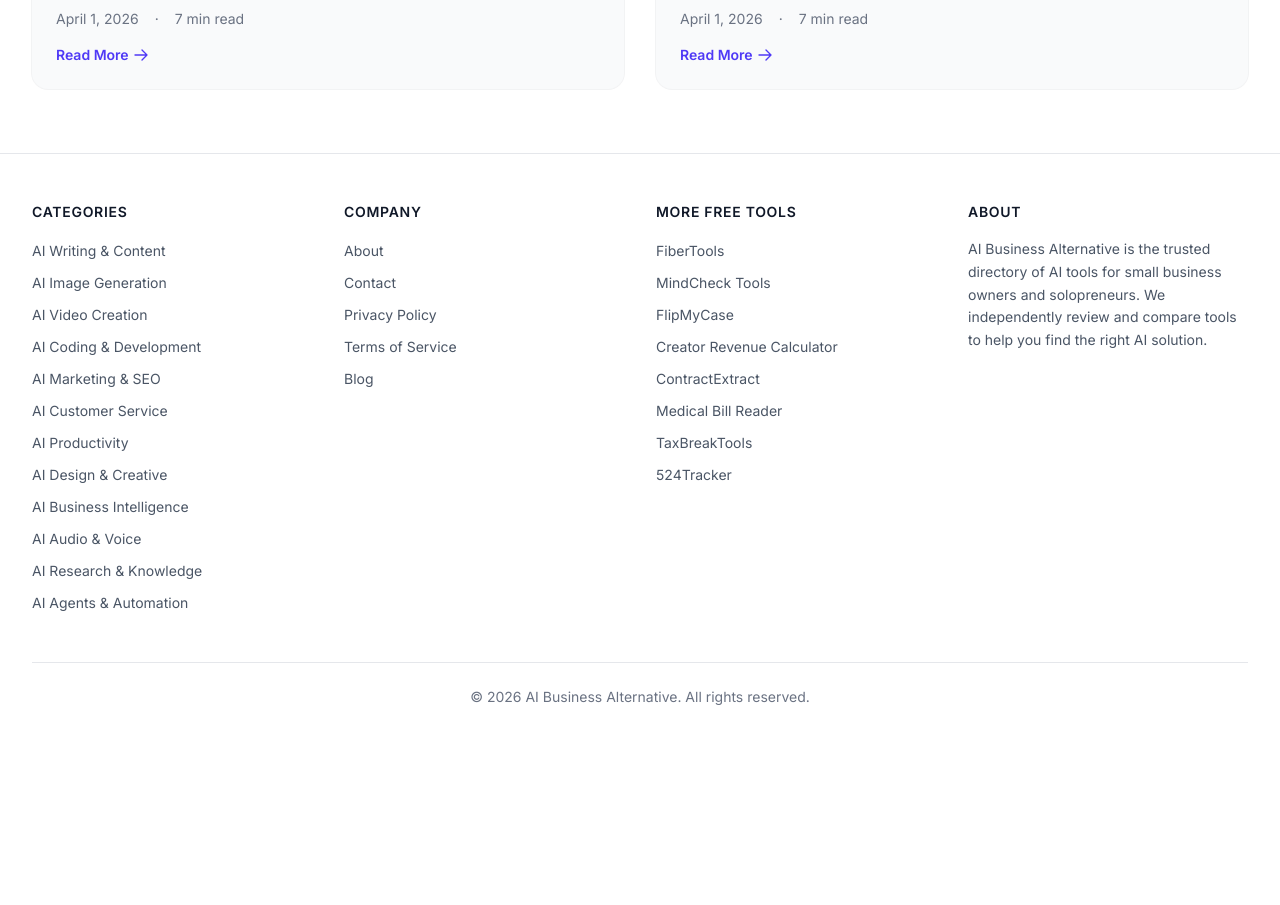
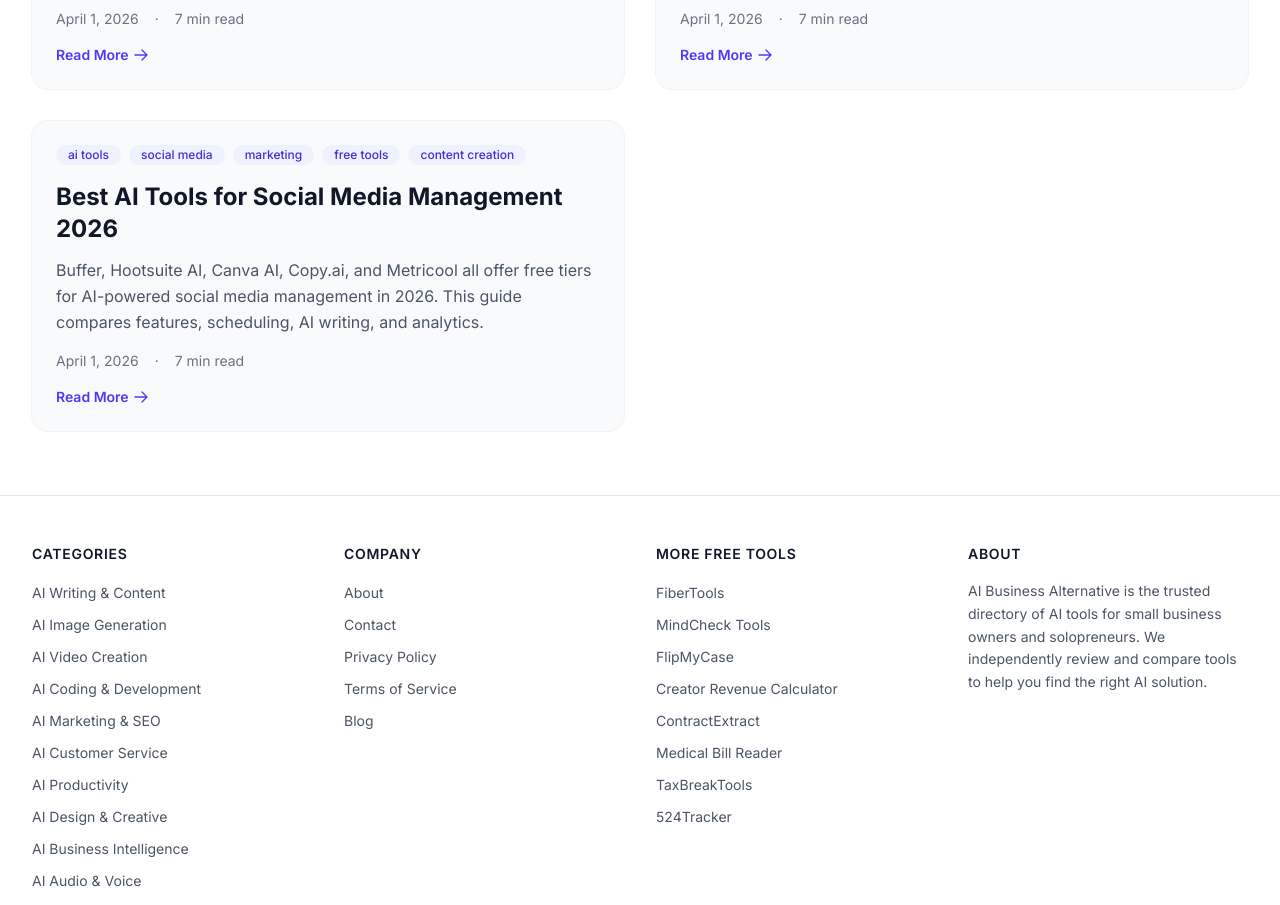
Before and after one commit to raiderj77/aibusinessalternative, a Next.js app: page /blog in a window 1280 px wide. Shown: the part 5640-6545 px from the top of the page. Before the commit the page ends 6395 px from the top, so only its background shows below. Built offline with nearby package versions, Linux system fonts and the light colour scheme.

Commit message:
feat: add ai-tools-social-media-2026 (score 80)

```diff
--- a/src/data/blog.ts
+++ b/src/data/blog.ts
@@ -2833,6 +2833,110 @@ export const blogPosts: BlogPost[] = [
 <h3>Why do some sites offer both no-sign-up and account options?</h3>
 <p>Offering no-sign-up access is a low-friction way to attract users and demonstrate the tool&apos;s value. It reduces bounce rates from visitors who are hesitant to register. Once a user sees the potential and hits the anonymous limit or desires saved history, they are more likely to convert into a registered user, which provides the company with a stable user base and potential upgrade paths to paid plans.</p>
 <p>For those willing to create an account, our guide to <a href="/blog/midjourney-alternatives-free-2026">free Midjourney alternatives</a> explores tools with more advanced features. If moving images are your goal, explore our list of <a href="/blog/ai-video-editor-free-2026">free AI video tools</a>. To start generating images instantly, visit the <a href="https://www.bing.com/create" rel="noopener noreferrer" target="_blank">Microsoft Copilot Image Creator</a>.</p>`
+  },
+  {
+    slug: 'ai-tools-social-media-2026',
+    title: 'Best AI Tools for Social Media Management 2026',
+    excerpt:
+      'Buffer, Hootsuite AI, Canva AI, Copy.ai, and Metricool all offer free tiers for AI-powered social media management in 2026. This guide compares features, scheduling, AI writing, and analytics.',
+    publishedAt: '2026-04-01',
+    updatedAt: '2026-04-01',
+    readTime: '7 min read',
+    tags: ['ai-tools', 'social-media', 'marketing', 'free-tools', 'content-creation'],
+    content: `
+<p>In the rapidly evolving landscape of digital marketing, artificial intelligence has moved from a novel experiment to the foundational layer of effective social media management. By 2026, the conversation is no longer about whether to use AI, but how to strategically assemble the right AI tools to achieve specific business outcomes without bloating your budget or workflow.</p>
+
+<h2>What AI Social Media Tools Actually Do in 2026</h2>
+<p>The capabilities of AI in social media have matured significantly. The current generation of tools focuses on context-aware assistance rather than robotic repetition. For content creation, AI now analyzes a brand&apos;s historical performance and audience engagement to suggest content themes and formats likely to resonate. It can draft post captions in a brand&apos;s established voice, generate a variety of visual assets from text prompts, and even recommend optimal posting times based on predictive algorithms. Beyond publishing, these tools provide advanced sentiment analysis, identifying not just mentions but the nuanced emotional tone behind conversations. They can cluster audience feedback into thematic groups, alert teams to emerging trends or potential crises, and generate detailed performance reports that highlight &ldquo;why&rdquo; certain content succeeded, offering actionable recommendations for future strategy. This shift transforms AI from a simple scheduler to an integral component of strategic planning and audience understanding.</p>
+
+<h2>Best AI Social Media Management Tools in 2026</h2>
+
+<h3>Buffer (AI Assistant Free Tier)</h3>
+<p>Buffer remains a stalwart for its clean interface and straightforward scheduling. Its 2026 AI Assistant, available even on its free plan, integrates directly into the composer. It helps refine post drafts, suggests hashtags based on content analysis, and can generate quick ideas based on a keyword. While its AI features are more supplemental than all-encompassing, the seamless integration makes it an excellent, low-friction starting point for individuals and small teams who need reliable scheduling with a helpful AI nudge for content polish.</p>
+
+<h3>Hootsuite (AI Features)</h3>
+<p>Hootsuite has deeply embedded AI across its enterprise-focused platform. Its strengths lie in social listening and analytics. The AI can sift through millions of social conversations to provide tailored trend reports, competitive analysis, and predictive insights on campaign performance. Its OwlyWriter AI assists in content ideation and drafting. The tool is powerful for larger organizations or agencies that need to monitor brand health across many channels and require deep, AI-powered analytics to inform strategy, though its pricing reflects this advanced functionality.</p>
+
+<h3>Canva AI for Social Graphics</h3>
+<p>Canva is no longer just a design tool; its suite of AI features has made it a powerhouse for social media visuals. Magic Design can generate complete social post templates from a text description. Magic Eraser and Magic Edit allow for rapid image adjustments. The AI-powered Brand Voice feature ensures text on graphics aligns with your tone. For teams that need to produce high volumes of visually consistent content quickly, Canva&apos;s AI dramatically reduces the time from idea to publishable asset, all within a familiar ecosystem. For alternatives, consider our guide to <a href="/blog/canva-alternatives-free-2026">free design tools</a>.</p>
+
+<h3>Copy.ai Social Posts</h3>
+<p>Copy.ai specializes in the written word. Its workflows for social media are highly refined, allowing users to generate entire campaign series, carousel captions, and LinkedIn articles from a single brief. The platform offers a &ldquo;Brand Voice&rdquo; training feature, where it learns from your existing content to produce on-brand drafts. It excels at volume and variety, making it ideal for content teams that need to populate a content calendar with numerous engaging copy variations for A/B testing or multi-platform campaigns.</p>
+
+<h3>Metricool (Free Analytics + AI)</h3>
+<p>Metricool offers a compelling proposition: robust cross-platform analytics and scheduling with a generous free tier. Its AI features include a content ideas generator, an AI writer for posts, and predictive best-time-to-post recommendations. Where it stands out is in its analytical depth; the AI helps visualize performance comparisons and suggests actionable improvements. This combination of free access, scheduling, and AI-enhanced analytics makes it a top choice for bootstrapped startups and consultants who need maximum insight without a significant upfront investment.</p>
+
+<h2>AI Social Media Tools: Feature Comparison</h2>
+<table>
+<thead>
+<tr>
+<th>Tool</th>
+<th>Free Tier</th>
+<th>AI Writing</th>
+<th>Scheduling</th>
+<th>Analytics</th>
+<th>Best For</th>
+</tr>
+</thead>
+<tbody>
+<tr>
+<td><strong>Buffer</strong></td>
+<td>Yes (limited)</td>
+<td>Basic refinement &amp; ideas</td>
+<td>Yes</td>
+<td>Basic</td>
+<td>Individuals &amp; simple scheduling</td>
+</tr>
+<tr>
+<td><strong>Hootsuite</strong></td>
+<td>Trial only</td>
+<td>Advanced ideation &amp; drafting</td>
+<td>Yes</td>
+<td>Advanced (AI-powered)</td>
+<td>Large teams &amp; enterprise analytics</td>
+</tr>
+<tr>
+<td><strong>Canva AI</strong></td>
+<td>Yes (limited AI)</td>
+<td>For graphic text</td>
+<td>No</td>
+<td>No</td>
+<td>Visual content creation at scale</td>
+</tr>
+<tr>
+<td><strong>Copy.ai</strong></td>
+<td>Yes (credits)</td>
+<td>Specialized &amp; brand-aware</td>
+<td>No</td>
+<td>No</td>
+<td>Generating high-volume written content</td>
+</tr>
+<tr>
+<td><strong>Metricool</strong></td>
+<td>Yes (generous)</td>
+<td>Ideas &amp; writing</td>
+<td>Yes</td>
+<td>Advanced</td>
+<td>Cost-effective analytics &amp; all-in-one</td>
+</tr>
+</tbody>
+</table>
+
+<h2>How to Build a Lean AI Social Media Stack</h2>
+<p>Assembling an effective toolkit does not require subscribing to every service. A lean stack addresses core needs without overlap. Start with a foundational scheduler that includes basic AI assistance, such as Buffer or Metricool. This handles publishing and provides a performance baseline. Next, integrate a specialized creative tool based on your primary content format. If visuals are key, Canva&apos;s AI is indispensable. If copywriting is the bottleneck, a tool like Copy.ai becomes your engine. Finally, ensure one tool in your stack provides meaningful analytics; Metricool&apos;s free plan or Hootsuite&apos;s advanced suite can fill this role. The goal is to create a connected workflow where insights from analytics inform the creative process, and AI assists at each stage, minimizing manual effort. For a broader look at automation, explore our resource on <a href="/blog/ai-tools-small-business-2026">AI for small business</a>.</p>
+
+<h2>FAQ</h2>
+
+<h3>Is AI-generated social content detectable by audiences?</h3>
+<p>In 2026, the most effective AI tools are used for augmentation, not full automation. Audiences may detect content that is generic, lacks nuance, or fails to reflect a genuine brand personality. The best practice is to use AI for ideation, first drafts, and data analysis, but always have a human team member add final edits, personal anecdotes, and strategic judgment. This hybrid approach maintains authenticity while gaining efficiency.</p>
+
+<h3>Can these AI tools manage community engagement?</h3>
+<p>Most AI tools for social media management focus on publishing and analytics, with limited direct engagement features. Some, like Hootsuite, offer AI-powered sentiment analysis to prioritize which comments or messages may require urgent attention. However, genuine community interaction&mdash;replying to comments, answering questions, participating in conversations&mdash;still requires a human touch. AI can flag and suggest, but it cannot replicate authentic relationship-building.</p>
+
+<h3>What is the biggest mistake when adopting AI social tools?</h3>
+<p>The most common error is adopting a tool without a clear goal, leading to underutilization and wasted budget. Another is &ldquo;set and forget&rdquo; automation, where content is scheduled without ongoing oversight based on performance data. Success requires defining the specific problem you need AI to solve (e.g., &ldquo;reduce time creating graphics&rdquo; or &ldquo;get better insight from our metrics&rdquo;), choosing a tool that addresses it, and maintaining an active role in guiding and refining the AI&apos;s output.</p>
+
+<p>Choosing the right AI tools, like leveraging the robust platform from <a href="https://buffer.com" rel="noopener noreferrer" target="_blank">Buffer</a>, is about aligning technology with your specific operational needs and strategic goals. The 2026 landscape offers sophisticated options that can dramatically improve efficiency and insight, provided they are implemented thoughtfully and integrated into a human-led creative and strategic process.</p>`
   }
 ];
 
```
